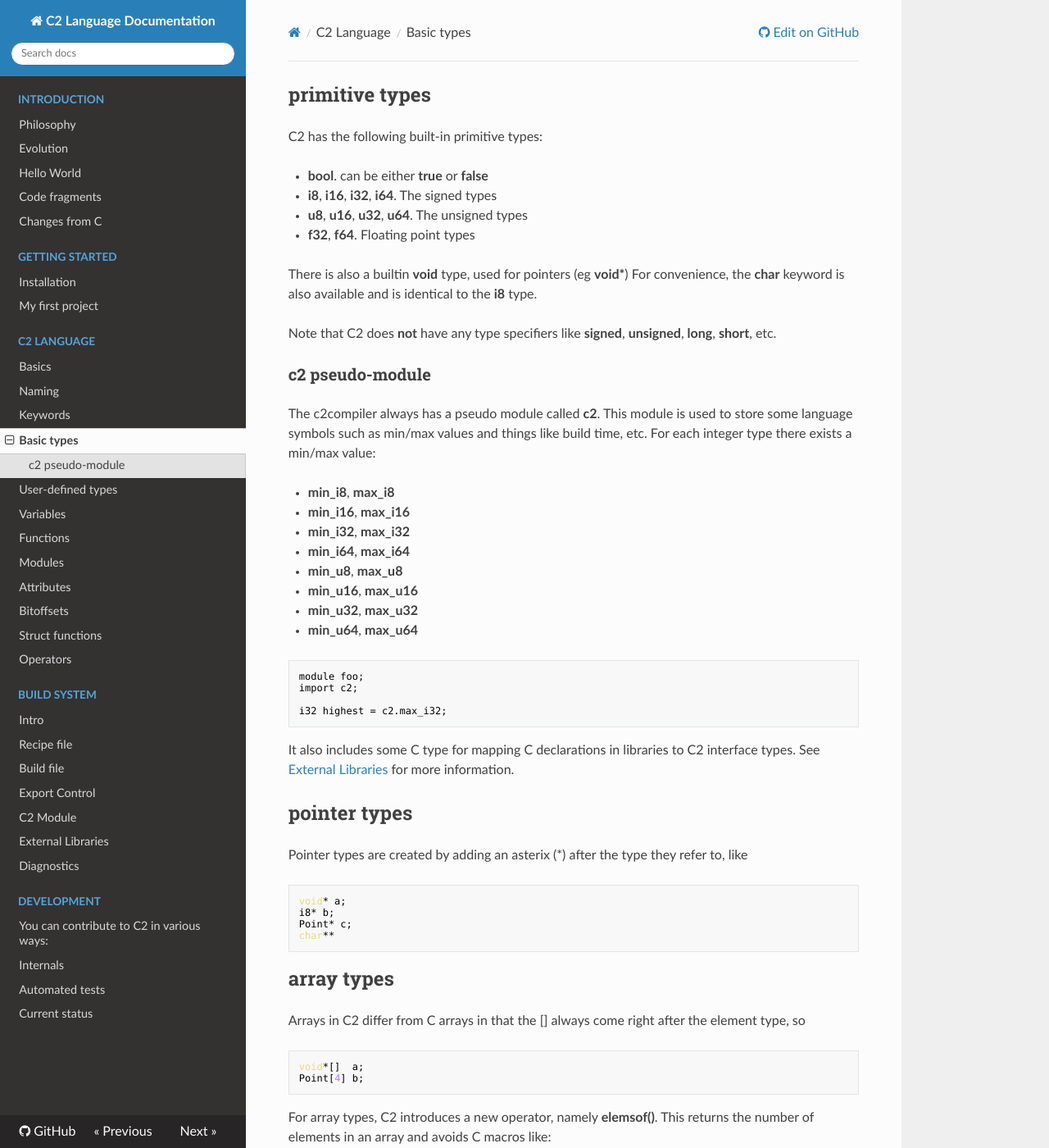
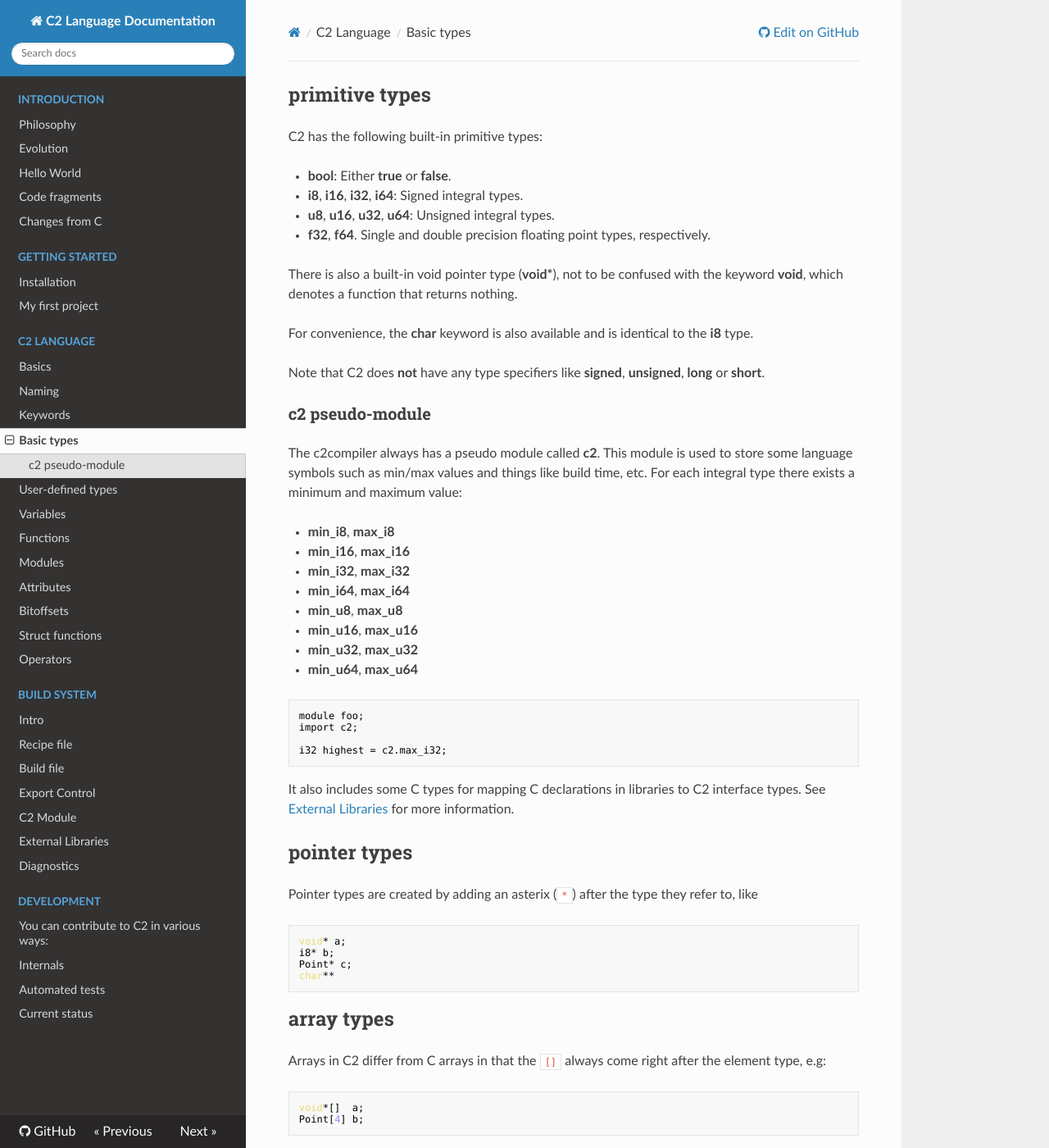
Before and after one commit to c2lang/documentation, an MkDocs documentation site: the page built from documentation/docs/language/basic_types.md, in a window 1280 px wide and 1400 px high. Shown: the whole window at 82% size. Built offline with MkDocs 1.6.1, drawn with Linux system fonts in a browser that asks for light colours; nearby versions of some CDN libraries; old or Windows-style settings are respelled for this version of MkDocs.

Commit message:
Update basic_types.md

````diff
--- a/documentation/docs/language/basic_types.md
+++ b/documentation/docs/language/basic_types.md
@@ -3,20 +3,22 @@
 
 C2 has the following built-in primitive types:
 
-* __bool__. can be either __true__ or __false__
-* __i8__, __i16__, __i32__, __i64__. The signed types
-* __u8__, __u16__, __u32__, __u64__. The unsigned types
-* __f32__, __f64__. Floating point types
+* __bool__: Either __true__ or __false__.
+* __i8__, __i16__, __i32__, __i64__: Signed integral types.
+* __u8__, __u16__, __u32__, __u64__: Unsigned integral types.
+* __f32__, __f64__. Single and double precision floating point types, respectively.
 
-There is also a  builtin __void__ type, used for pointers (eg __void*__)
+There is also a built-in void pointer type (__void*__), not to be confused with the
+keyword __void__, which denotes a function that returns nothing.
+
 For convenience, the __char__ keyword is also available and is identical to the __i8__ type.
 
-Note that C2 does __not__ have any type specifiers like __signed__, __unsigned__, __long__, __short__, etc.
+Note that C2 does __not__ have any type specifiers like __signed__, __unsigned__, __long__ or __short__.
 
 ### c2 pseudo-module ###
 The c2compiler always has a pseudo module called __c2__. This module is used to
 store some language symbols such as min/max values and things like build time, etc.
-For each integer type there exists a min/max value:
+For each integral type there exists a minimum and maximum value:
 
 * __min_i8__, __max_i8__
 * __min_i16__, __max_i16__
@@ -34,12 +36,12 @@ import c2;
 i32 highest = c2.max_i32;
 ```
 
-It also includes some C type for mapping C declarations in libraries to C2 interface types.
+It also includes some C types for mapping C declarations in libraries to C2 interface types.
 See [External Libraries](../build_system/libraries/) for more information.
 
 ## pointer types
 
-Pointer types are created by adding an asterix (*) after the type they refer to, like
+Pointer types are created by adding an asterix (`*`) after the type they refer to, like
 
 ```c
 void* a;
@@ -50,16 +52,16 @@ char**
 
 ## array types
 
-Arrays in C2 differ from C arrays in that the [] always come right after the element type, so
+Arrays in C2 differ from C arrays in that the `[]` always come right after the element type, e.g:
 
 ```c
 void*[]  a;
 Point[4] b;
 ```
 
-For array types, C2 introduces a new operator, namely __elemsof()__. This returns the number
+For array types, C2 introduces a new operator, namely `elemsof()`. This returns the number
 of elements in an array and avoids C macros like:
 ```c
 #define ARRAY_SIZE(x) ( sizeof(x) / sizeof(x[0]) )
 ```
-The __sizeof()__ operator is also still available.
+The `sizeof()` operator is also still available.
````
